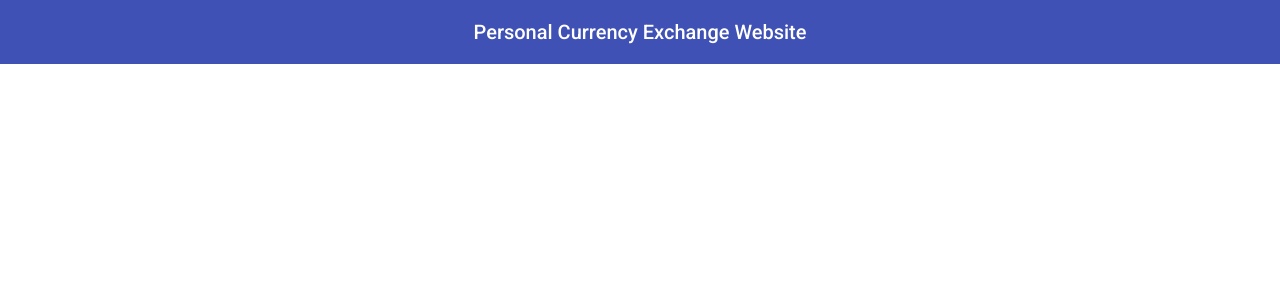
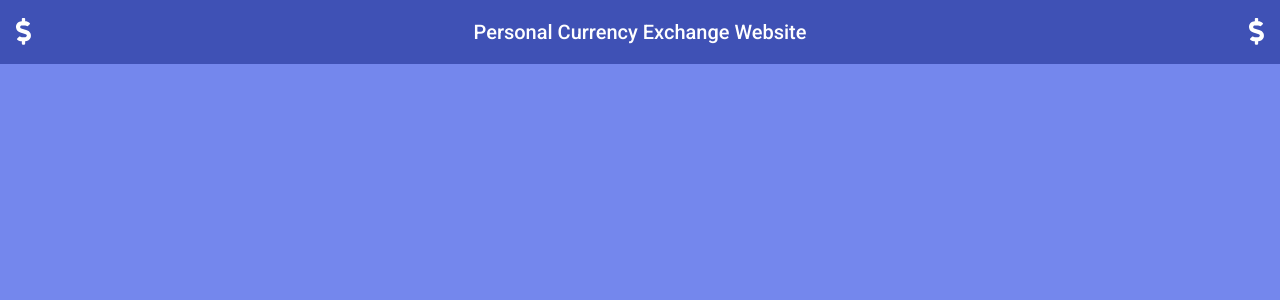
Before and after one commit to Berejnec/currency-website, an Angular app: page / in a window 1280 px wide. Shown: the top 300 px of the page. Built offline with nearby package versions, Linux system fonts and the light colour scheme.

Commit message:
added fa-icons

```diff
--- a/package.json
+++ b/package.json
@@ -20,6 +20,9 @@
     "@angular/platform-browser": "~12.2.0",
     "@angular/platform-browser-dynamic": "~12.2.0",
     "@angular/router": "~12.2.0",
+    "@fortawesome/angular-fontawesome": "^0.10.1",
+    "@fortawesome/fontawesome-svg-core": "~1.2.36",
+    "@fortawesome/free-solid-svg-icons": "^5.15.4",
     "rxjs": "~6.6.0",
     "tslib": "^2.3.0",
     "zone.js": "~0.11.4"
--- a/src/app/app.module.ts
+++ b/src/app/app.module.ts
@@ -8,6 +8,7 @@ import { ConverterComponent } from './converter/converter.component';
 import { FooterComponent } from './footer/footer.component';
 import { NoopAnimationsModule } from '@angular/platform-browser/animations';
 import {MatToolbarModule} from "@angular/material/toolbar";
+import { FontAwesomeModule } from '@fortawesome/angular-fontawesome';
 
 @NgModule({
   declarations: [
@@ -20,7 +21,8 @@ import {MatToolbarModule} from "@angular/material/toolbar";
         BrowserModule,
         AppRoutingModule,
         NoopAnimationsModule,
-        MatToolbarModule
+        MatToolbarModule,
+        FontAwesomeModule
     ],
   providers: [],
   bootstrap: [AppComponent]
--- a/src/app/shared/toolbar/toolbar.component.css
+++ b/src/app/shared/toolbar/toolbar.component.css
@@ -1,3 +1,4 @@
-mat-toolbar {
-  justify-content: center;
+#title {
+  flex: 1 1 auto;
+  text-align: center;
 }
--- a/src/app/shared/toolbar/toolbar.component.html
+++ b/src/app/shared/toolbar/toolbar.component.html
@@ -1,3 +1,5 @@
 <mat-toolbar color="primary">
+  <fa-icon [icon]="faDollarSign" size="lg"></fa-icon>
   <span id="title">Personal Currency Exchange Website</span>
+  <fa-icon [icon]="faDollarSign" size="lg"></fa-icon>
 </mat-toolbar>
--- a/src/app/shared/toolbar/toolbar.component.ts
+++ b/src/app/shared/toolbar/toolbar.component.ts
@@ -1,4 +1,5 @@
 import { Component, OnInit } from '@angular/core';
+import { faDollarSign } from "@fortawesome/free-solid-svg-icons";
 
 @Component({
   selector: 'app-toolbar',
@@ -7,6 +8,8 @@ import { Component, OnInit } from '@angular/core';
 })
 export class ToolbarComponent implements OnInit {
 
+  faDollarSign = faDollarSign;
+
   constructor() { }
 
   ngOnInit(): void {
--- a/src/styles.css
+++ b/src/styles.css
@@ -1,4 +1,7 @@
 /* You can add global styles to this file, and also import other style files */
 
-html, body { height: 100%; }
+html, body {
+  height: 100%;
+  background-color: #7487ed;
+}
 body { margin: 0; font-family: Roboto, "Helvetica Neue", sans-serif; }
```
Also changed, not shown: 1 other file (tests, documents, lock files or other folders).
